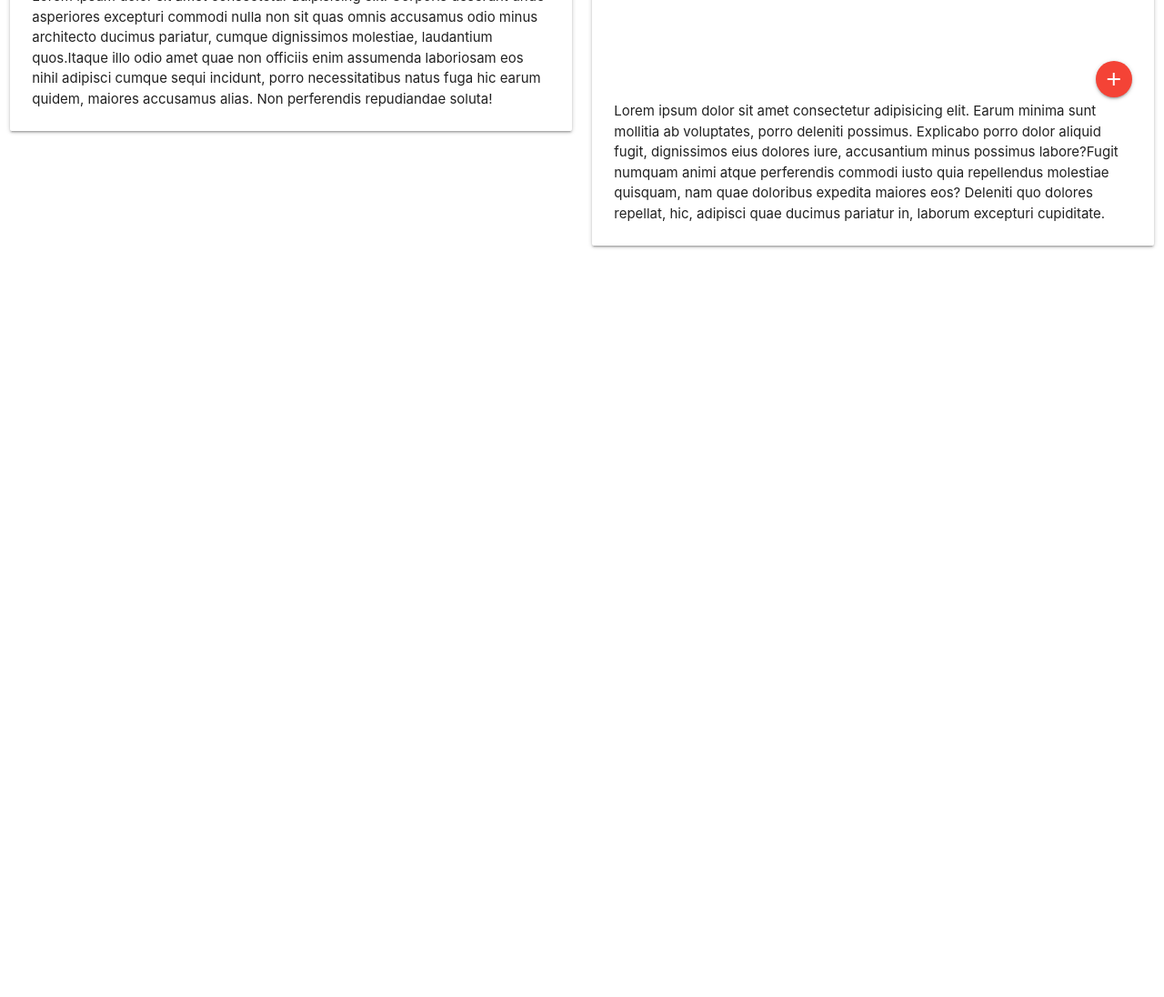
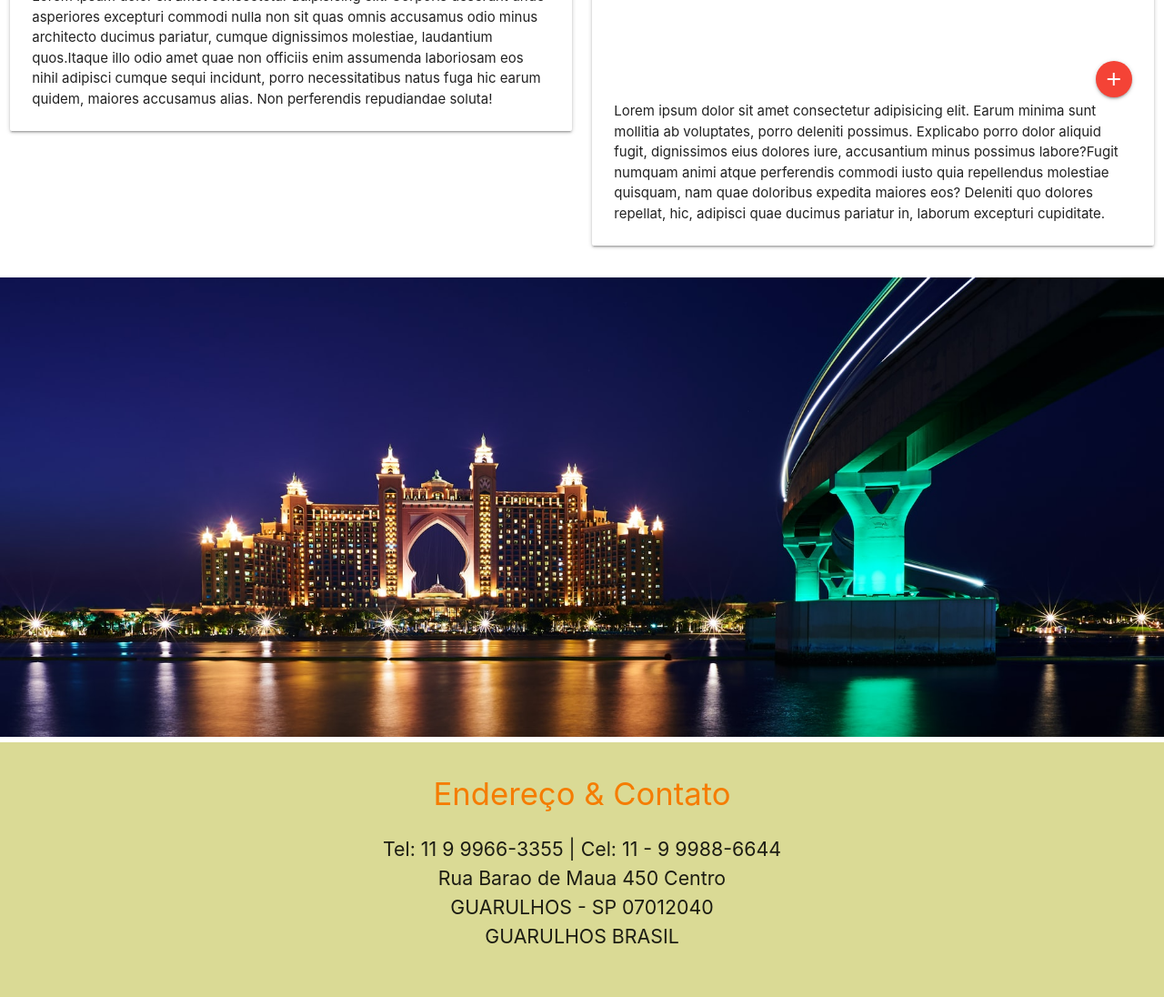
Before and after one commit to gilsoncaetano/Projeto_HOTEL, a plain HTML site: page index.html in a window 1280 px wide. Shown: the part 1393-2489 px from the top of the page at 91% size. Before the commit the page ends 1698 px from the top, so only its background shows below. Drawn offline with nearby package versions, Linux system fonts and the light colour scheme; grey boxes are pictures that could not be loaded.

Commit message:
Atualização do inde

```diff
--- a/index.html
+++ b/index.html
@@ -162,6 +162,39 @@
         <!--fim do row-->
       </div>
       <!-- fim do cardHome-->
+
+      <!-- Inicio  do Card Reveal -->
+      <div class="pe">
+        <img src="img/cidade3.jpg" alt="final" class="final" />
+      </div>
+        <!-- Fim do Card Reveal -->
+
+
+        <!-- Inicio do indereço -->
+
+        <div class="endereco">
+
+          <div role="heading" aria-level="2" class="header--main" id="servicesTitle">
+            <div style="vertical-align: inherit;">
+              <div style="vertical-align: inherit;"> Endereço & Contato
+              </div>
+            </div>
+          </div>
+
+
+          <div class="contato">
+              <div style="vertical-align: inherit;">Tel: 11 9 9966-3355 | Cel: 11 - 9 9988-6644
+              </div>
+
+                <div style="vertical-align: inherit;">Rua Barao de Maua 450
+                  Centro <br>
+                  GUARULHOS - SP
+                  07012040
+                  <br>
+                  GUARULHOS
+                  BRASIL
+                </div>
+              </div>
     </main>
 
     <footer></footer>
```
